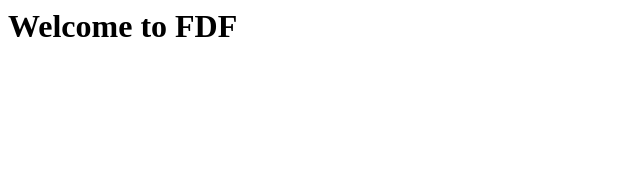
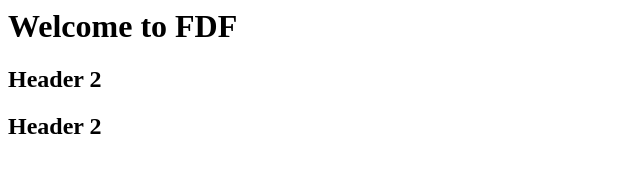
Before and after one commit to NagarjunaSir/Front107, a plain HTML site: page index.html in a window 1280 px wide. Shown: the whole page, without its empty margins (0-640 px from the left). Drawn offline with Linux system fonts and the light colour scheme.

Commit message:
commited

```diff
--- a/index.html
+++ b/index.html
@@ -1 +1,3 @@
 <h1> Welcome to FDF </h1>
+<h2> Header 2 <h2>
+<h2> Header 2 <h2>
```
